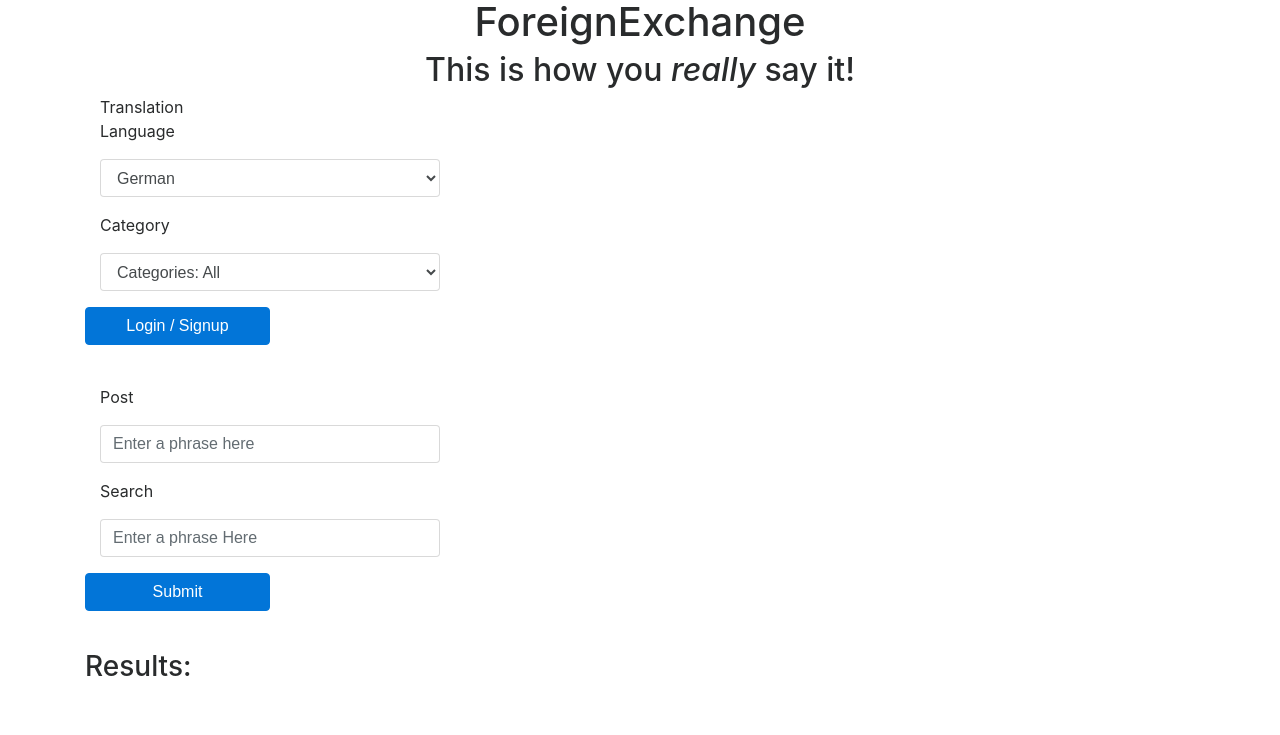
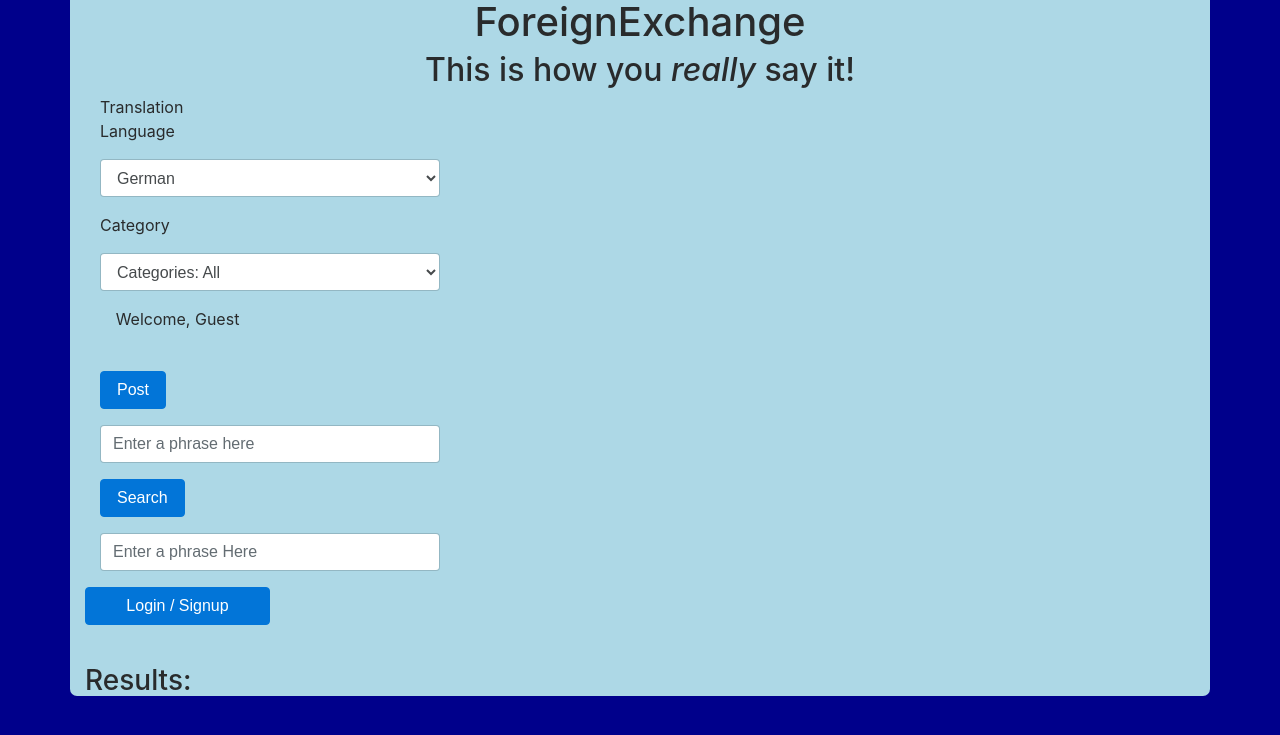
Before and after one commit to sweedishhfish04/project_2, a Node server app: page / in a window 1280 px wide. Shown: the top 735 px of the page. Run offline with Node 20, Linux system fonts and the light colour scheme; data that the repository does not hold is empty; some libraries are stand-ins or nearby versions.

Commit message:
origin submit

```diff
--- a/public/styles/styles.css
+++ b/public/styles/styles.css
@@ -1,3 +1,8 @@
-.list-group-item {
-  line-height: 2.5;
+.container {
+  background-color: lightblue;
+  border-radius: 0px 0px 7px 7px;
 }
+
+body {
+  background-color: darkblue;
+}
--- a/views/index.handlebars
+++ b/views/index.handlebars
@@ -36,17 +36,18 @@
           </select>
         </div>
 
-        <button type="button" class="form-group btn btn-primary col-2">
-          Login / Signup
-        </button>
+        <div class="form-group col-2 text-center" id="userName" data-loggedin="false">
+          Welcome, Guest <!--If the user is logged in, this will fill with their name instead of guest-->
+        </div>
+
       </form>
     </div>
 
-    <div class="row">
+    <div class="row 4">
       <form class="clearfix mb-4 col-12 form-row align-items-center" action="POST">
 
         <div class="form-group col-1">
-          Post
+          <button type="button" id="submit" class="btn btn-primary">Post</button>
         </div>
 
         <div class="form-group col-4">
@@ -54,14 +55,18 @@
         </div>
 
         <div class="form-group col-1">
-          Search
+          <button type="button" id="searchBtn" class="btn btn-primary">Search</button>
         </div>
 
         <div class="form-group col-4">
           <input type="text" id="searchForm" class="form-control" placeholder="Enter a phrase Here">
         </div>
 
-        <button type="button" id="submit" class="form-group btn btn-primary col-2">Submit</button>
+        <button type="button" class="form-group btn btn-primary col-2" id="loggedBtn">
+          Login / Signup <!--If the user is logged in, replace this field with the text "Logout" and change functionality...-->
+        </button>
+
+
       </form>
     </div>
     {{!--
@@ -115,8 +120,9 @@
               </div>
             </div>
             <div class="row">
-              <div class="small col-3 phraseUserName">Submitted by: username {{!-- Username --}}              </div>
-              <div class="small col-3 offset-6 transUserName">Translation by: username</div> {{!-- Translation User Name --}}
+              <div class="small col-3 phraseUserName">Submitted by: username {{!-- Username --}} </div>
+              <div class="small col-3 offset-6 transUserName">Translation by: username</div> {{!-- Translation User Name
+              --}}
             </div>
           </div>
         </div>
```
